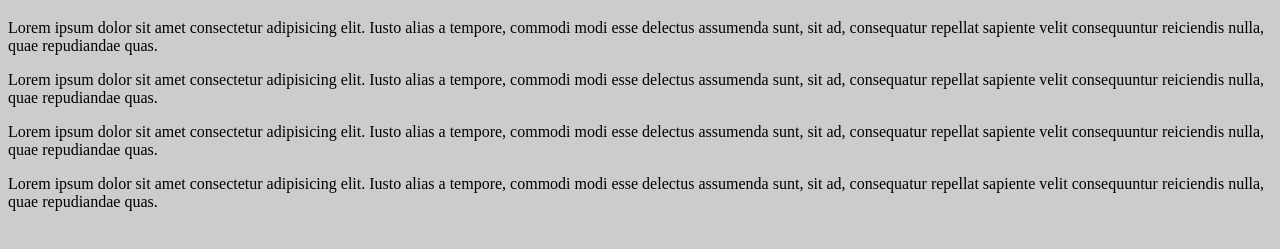
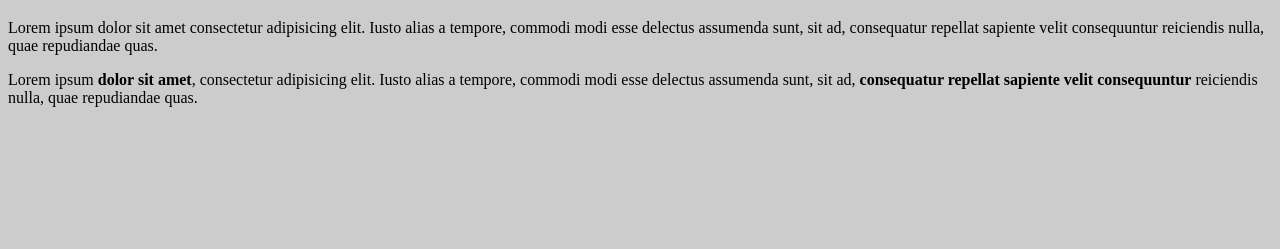
Before and after one commit to j0na94/miweb, a plain HTML site: page index.html in a window 1280 px wide. Shown: the part 61-310 px from the top of the page. Drawn offline with Linux system fonts and the light colour scheme.

Commit message:
Se reduce la cantidad de parrafos

```diff
--- a/index.html
+++ b/index.html
@@ -11,10 +11,7 @@
 
 	<p>Lorem ipsum dolor sit amet consectetur adipisicing elit. Iusto alias a tempore, commodi modi esse delectus assumenda sunt, sit ad, consequatur repellat sapiente velit consequuntur reiciendis nulla, quae repudiandae quas.</p>
 
-	<p>Lorem ipsum dolor sit amet consectetur adipisicing elit. Iusto alias a tempore, commodi modi esse delectus assumenda sunt, sit ad, consequatur repellat sapiente velit consequuntur reiciendis nulla, quae repudiandae quas.</p>
+	<p>Lorem ipsum <strong>dolor sit amet</strong>, consectetur adipisicing elit. Iusto alias a tempore, commodi modi esse delectus assumenda sunt, sit ad, <strong>consequatur repellat sapiente velit consequuntur</strong> reiciendis nulla, quae repudiandae quas.</p>
 
-	<p>Lorem ipsum dolor sit amet consectetur adipisicing elit. Iusto alias a tempore, commodi modi esse delectus assumenda sunt, sit ad, consequatur repellat sapiente velit consequuntur reiciendis nulla, quae repudiandae quas.</p>
-
-	<p>Lorem ipsum dolor sit amet consectetur adipisicing elit. Iusto alias a tempore, commodi modi esse delectus assumenda sunt, sit ad, consequatur repellat sapiente velit consequuntur reiciendis nulla, quae repudiandae quas.</p>
 </body>
 </html>
```
